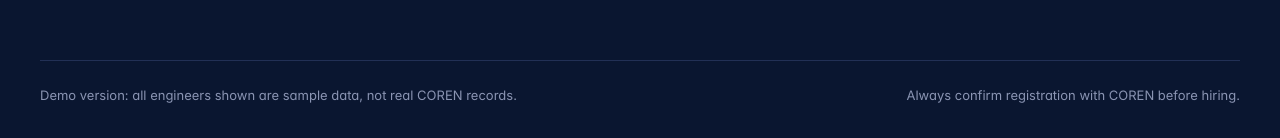
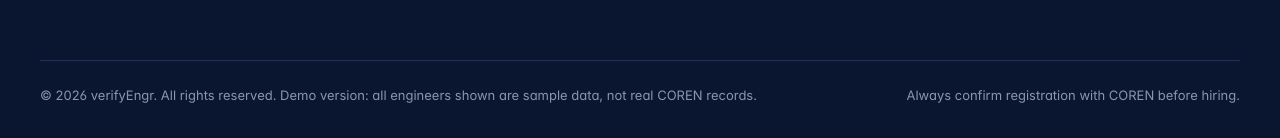
Before and after one commit to Jahhdotsol/VerifyEngr, a plain HTML site: page website/about.html in a window 1280 px wide. Shown: the part 2155-2293 px from the top of the page. Drawn offline with Linux system fonts and the light colour scheme.

Commit message:
Add all-rights-reserved licence and copyright notice
Co-Authored-By: Claude Opus 5.5 <noreply@anthropic.com>
Claude-Session: https://claude.ai/code/session_01QKCzpj6TJGbL9WYUSucfZW

```diff
--- a/website/about.html
+++ b/website/about.html
@@ -84,7 +84,7 @@
         </div>
       </div>
       <div class="footer-bottom">
-        <span>Demo version: all engineers shown are sample data, not real COREN records.</span>
+        <span>&copy; 2026 verifyEngr. All rights reserved. Demo version: all engineers shown are sample data, not real COREN records.</span>
         <span>Always confirm registration with COREN before hiring.</span>
       </div>
     </div>
```
Also changed, not shown: website/index.html (+1 -1 lines), website/privacy.html (+1 -1 lines), website/profile.html (+1 -1 lines), 2 other files.
